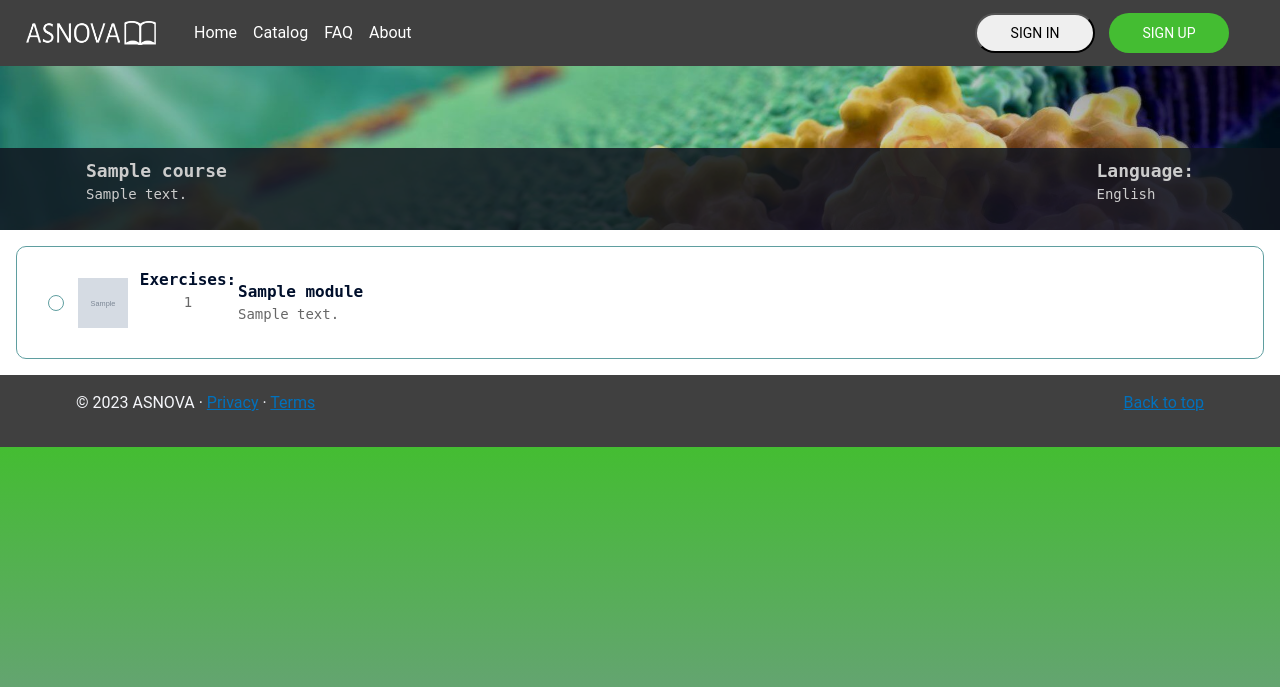
After one commit to ADv0rnik/Nova, a Django app: a page that uses courses/templates/modules_list.html in a window 1280 px wide. The commit adds this page. Shown: the top 687 px of the page. Run offline with Django 4.2, Linux system fonts and the light colour scheme; tables that the repository leaves empty hold one stand-in row (values such as "Sample post"); grey boxes marked "Sample" are stand-in pictures; some libraries are stand-ins or nearby versions.

Commit message:
Created module page. views, models, templates are updated. Created modules_list.html

```diff
--- a/courses/models.py
+++ b/courses/models.py
@@ -33,6 +33,7 @@ class Course(models.Model):
     title = models.CharField(_("Title"), max_length=255)
     num_lessons = models.IntegerField(_("Number Of Lessons"), default=0)
     description = models.TextField(_("Description"), null=True, blank=True)
+    language = models.TextField(_("Language"), null=False, blank=False, default="English")
     category = models.ForeignKey(
         Category, on_delete=models.CASCADE, related_name="course_category"
     )
--- /dev/null
+++ b/courses/templates/modules_list.html
@@ -0,0 +1,126 @@
+{% extends 'base.html' %}
+{% load static %}
+
+{% block content %}
+
+<style>
+    .banner-image {
+        width: 100%;
+        height: 230px;
+        background-image: url('{% static 'image/biol.jpg' %}');
+        background-size: cover;
+        object-fit: cover;
+        filter: brightness(80%);
+    }
+
+    .card-body a {
+        color: #FFFFFF;
+        text-decoration: none;
+    }
+
+    .container-main {
+        max-width: 100%;
+        max-height: 100vh;
+        background-color: #ffff;
+    }
+
+    .path-tasks-grid {
+        position: relative;
+        padding: 1rem;
+        display: grid;
+        grid-template-columns: 45px 50px 10px 100px 1fr;
+        border: 1px solid cadetblue;
+        border-radius: 10px;
+        flex-flow: row wrap;
+        justify-content: center;
+    }
+
+    .path-task-item-icon {
+        width: 16px;
+        height: 16px;
+        border: 1px solid cadetblue;
+        border-radius: 10px;
+        display: flex;
+        align-items: center;
+    }
+
+    .path-task-item-content {
+        flex-direction: column;
+        align-items: flex-start;
+        font-size: 14px;
+        font-family: 'Ubuntu', monospace;
+        text-align: left;
+        padding: 5px 0px;
+        align-self: center;
+    }
+
+    .path-task-item-img {
+        align-items: center;
+        display: flex;
+    }
+
+    #course-detail {
+        position: absolute;
+        bottom: 0;
+        width: 100%;
+        padding: 9px;
+        background: rgb(21 27 39 / 85%);
+        color: white;
+    }
+
+    .container-header {
+        display: flex;
+        font-family: 'Ubuntu', monospace;
+        justify-content: space-between;
+        align-items: center;
+        font-size: 18px;
+    }
+</style>
+
+<div class="banner-image">
+    <div id="course-detail">
+        <div class="container px-3">
+            <div class="container-header">
+                <div class="course-title">
+                    <b>{{ course.title }}</b>
+                    <p style="font-size: 14px;">{{ course.description|truncatechars:150 }}</p>
+                </div>
+                <div class="course-language">
+                    <b>Language:</b>
+                    <p style="font-size: 14px;">English</p>
+                </div>
+            </div>
+        </div>
+    </div>
+</div>
+
+<div class="container-main">
+    {% for module in modules %}
+        <div class="card-body px-3 py-3">
+            <a class="clear-link" href="#">
+                <div class="path-tasks-grid">
+                    <div class="path-task-item-icon path-task-item-correct m-auto">
+                        <i class="far fa-circle text-lgray"></i>
+                    </div>
+                    <div class="path-task-item-img">
+                        <img src="{{ module.image.url }}" alt="LOGO" width="50" height="50">
+                    </div>
+                    <div></div>
+                    <div class="path-task-item-content">
+                        <div class="bold mb-0 size-16" style="font-size: 16px; font-weight: bold; color: #000f2b; text-align: center;">Exercises:</div>
+                        <div class="text-lgray pb-4" style="font-size: 14px; color: #676767; text-align: center;">{{ module.nm_exercises }}</div>
+                    </div>
+                    <div class="path-task-item-content">
+                        <div class="bold mb-0 size-16" style="font-size: 16px; font-weight: bold; color: #000f2b;">{{ module.title }}</div>
+                        <div class="text-lgray" style="font-size: 14px; color: #676767;">{{ module.description }}</div>
+                    </div>
+                </div>
+            </a>
+        </div>
+    {% endfor %}
+</div>
+
+<script type="module" src="https://unpkg.com/ionicons@7.1.0/dist/ionicons/ionicons.esm.js"></script>
+<script nomodule src="https://unpkg.com/ionicons@7.1.0/dist/ionicons/ionicons.js"></script>
+<script src="https://cdn.jsdelivr.net/npm/bootstrap@5.3.0-alpha3/dist/js/bootstrap.bundle.min.js"></script>
+{% endblock %}
--- a/courses/urls.py
+++ b/courses/urls.py
@@ -1,9 +1,10 @@
 from django.urls import path
 
-from .views import CoursesView, CourseDetailView
+from .views import CoursesView, CourseDetailView, get_module_list
 
 
 urlpatterns = [
     path("", CoursesView.as_view(), name="course_list"),
     path("<slug:course_slug>/info", CourseDetailView.as_view(), name="course_details"),
+    path("<slug:course_slug>/modules", get_module_list, name="modules_content"),
 ]
--- a/courses/views.py
+++ b/courses/views.py
@@ -5,7 +5,7 @@ from django.shortcuts import render
 from django.views.generic import ListView, DetailView
 
 from .models import Course, Module
-
+from profiles.models import Profile, CourseResults
 
 logger = logging.getLogger("adukar")
 logger.event_source = __name__
@@ -40,6 +40,27 @@ class CourseDetailView(DetailView):
         return context
 
 
+def get_module_list(request, course_slug):
+    # breakpoint()
+    # user_id = request.user.id
+    # profile = Profile.objects.get(user__id=user_id)
+    course = Course.objects.get(slug=course_slug)
+    # course_results = CourseResults(
+    #     profile=profile,
+    #     course=course,
+    #     passed=False
+    # )
+    # course_results.save()
+
+    modules = course.course_module.all()
+
+    context = {
+        "course": course,
+        "modules": modules,
+    }
+    return render(request, "modules_list.html", context)
+
+
 @lru_cache()
 def index(request):
     return render(request, "home.html")
--- a/static/css/base.css
+++ b/static/css/base.css
@@ -100,6 +100,7 @@ li a:hover {
     border-radius: 30px;
     text-transform: uppercase;
     transition: 0.5s;
+    cursor: pointer;
 }
 
 .btn-signup {
--- a/static/css/home.css
+++ b/static/css/home.css
@@ -25,6 +25,7 @@ body {
     font-weight: 400;
     border: none;
     color: #fff;
+    cursor: pointer;
 }
 
 .btn-signup:hover {
```
Also changed, not shown: courses/templates/course_view.html (+10 -5 lines), courses/migrations/0007_course_language.py (added), static/image/biol.jpg (added).
